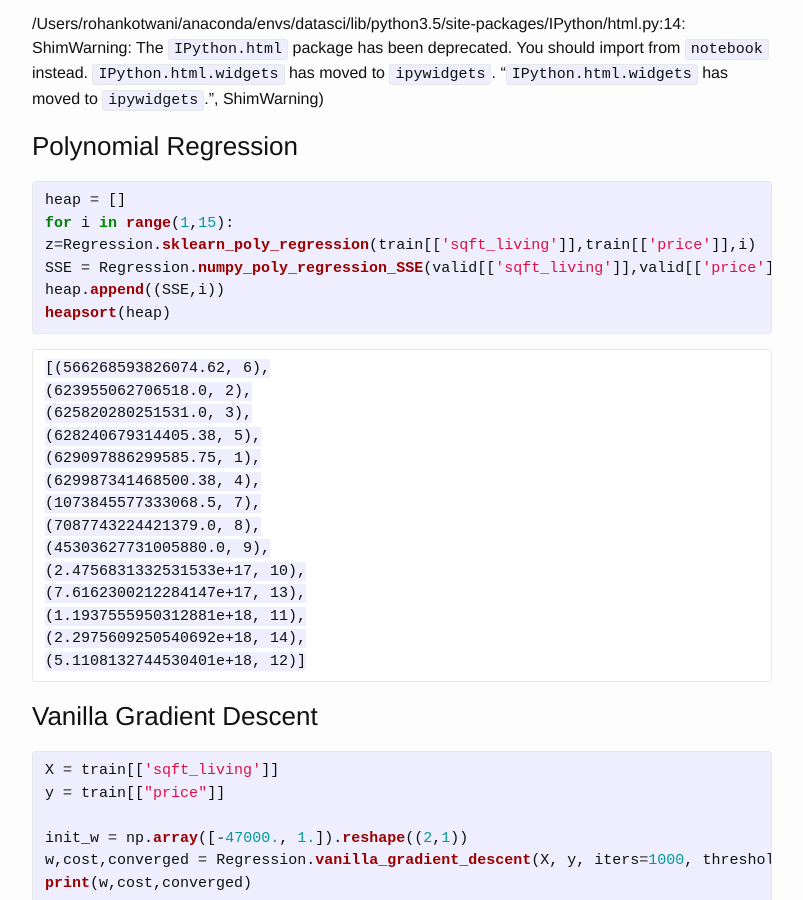
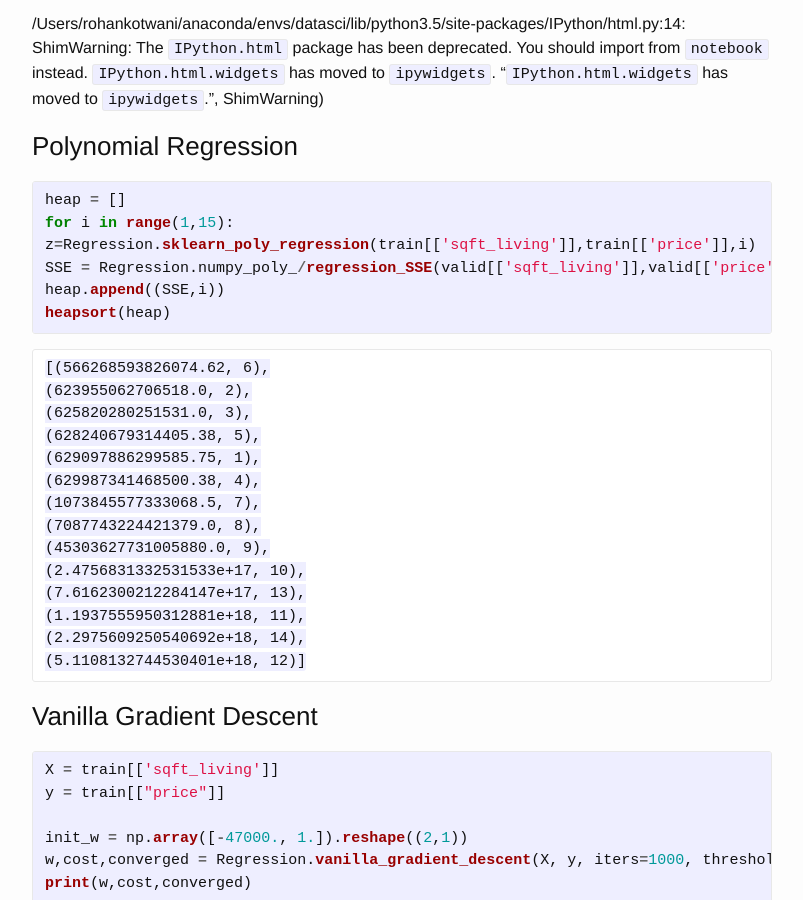
Before and after one commit to CocoApplications/CocoApplications, a Jekyll site: the page built from _posts/2017-07-06-Custom-Regression-Library.markdown, in a window 1280 px wide and 900 px high, scrolled down 862 px. Shown: the whole window, without its empty margins (238-1041 px from the left). Built offline with Jekyll 4.4.1, drawn with Linux system fonts in a browser that asks for light colours.

Commit message:
prototyping

```diff
--- a/_posts/2017-07-06-Custom-Regression-Library.markdown
+++ b/_posts/2017-07-06-Custom-Regression-Library.markdown
@@ -64,7 +64,7 @@
 heap = []
 for i in range(1,15):
 z=Regression.sklearn_poly_regression(train[['sqft_living']],train[['price']],i)
-SSE = Regression.numpy_poly_regression_SSE(valid[['sqft_living']],valid[['price']],i,z)
+SSE = Regression.numpy_poly_/regression_SSE(valid[['sqft_living']],valid[['price']],i,z)
 heap.append((SSE,i))
 heapsort(heap)
 {% endhighlight %}
@@ -195,7 +195,7 @@
 {% endhighlight %}
 
 
-<p><img src='regression_images/output_13_0.png' /></p>)
+<p><img src='/regression_images/output_13_0.png' /></p>)
 
 
 ### Lasso Regression - Choose L1 Penalty
@@ -354,7 +354,7 @@
 {% endhighlight %}
 
 
-<p><img src='regression_images/output_19_0.png' /></p>)
+<p><img src='/regression_images/output_19_0.png' /></p>)
 
 
 ### Lasso Regression - Get Penalty Range For a Given Number of Dimensions
@@ -681,7 +681,7 @@
 {% endhighlight %}
 
 
-<p><img src='regression_images/output_27_0.png' /></p>)
+<p><img src='/regression_images/output_27_0.png' /></p>)
 
 
 ### Inverse Distance Kernel Regression - Choose K
```
